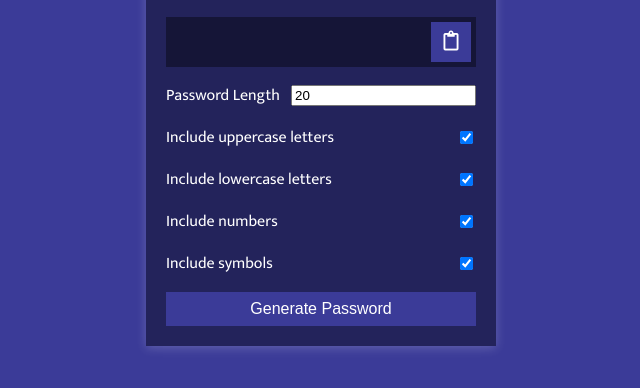
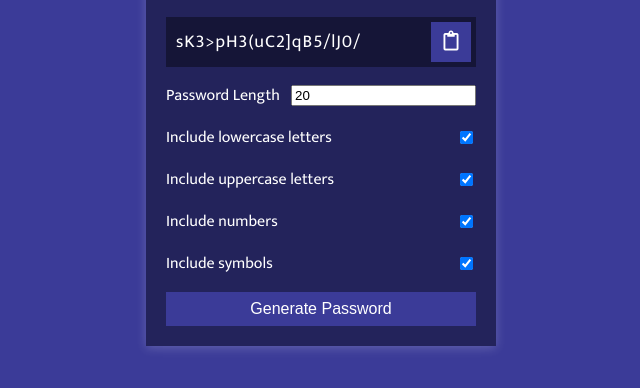
Before and after one commit to SamKeathley/small-projects, a plain HTML site: page password-generator/index.html in a window 1280 px wide. Both pictures are taken after a click on the button "Generate Password". Shown: the part 264-652 px from the top of the page, without its empty margins (319-959 px from the left). Drawn offline with Linux system fonts and the light colour scheme.

Commit message:
generate random password depending on specifications

```diff
--- a/password-generator/index.html
+++ b/password-generator/index.html
@@ -27,12 +27,12 @@
           <input type="number" id="length" min="4" man="20" value="20" />
         </div>
         <div class="setting">
+          <label>Include lowercase letters</label>
+          <input type="checkbox" id="lowercase" checked />
+        </div>
+        <div class="setting">
           <label>Include uppercase letters</label>
           <input type="checkbox" id="uppercase" checked />
-        </div>
-        <div class="setting">
-          <label>Include lowercase letters</label>
-          <input type="checkbox" id="lowercase" checked />
         </div>
         <div class="setting">
           <label>Include numbers</label>
--- a/password-generator/script.js
+++ b/password-generator/script.js
@@ -1,9 +1,59 @@
+const resultEl = document.getElementById('result');
+const lengthEl = document.getElementById('length');
+const lowercaseEl = document.getElementById('lowercase');
+const uppercaseEl = document.getElementById('uppercase');
+const numbersEl = document.getElementById('numbers');
+const symbolsEl = document.getElementById('symbols');
+const generateEl = document.getElementById('generate');
+const clipboardEl = document.getElementById('clipboard');
+
 const randomFunc = {
   lower: getRandomLower,
   upper: getRandomUpper,
   number: getRandomNumber,
   symbol: getRandomSymbol
 };
+
+generateEl.addEventListener('click', () => {
+  const length = +lengthEl.value;
+  const hasLower = lowercaseEl.checked;
+  const hasUpper = uppercaseEl.checked;
+  const hasNumber = numbersEl.checked;
+  const hasSymbol = symbolsEl.checked;
+
+  resultEl.innerText = generatePassword(
+    hasLower,
+    hasUpper,
+    hasNumber,
+    hasSymbol,
+    length
+  );
+});
+
+function generatePassword(lower, upper, number, symbol, length) {
+  let generatedPassword = '';
+  const typesCount = lower + upper + number + symbol;
+  // Filter out anything that has a value of false
+  const typesArr = [{ lower }, { upper }, { number }, { symbol }].filter(
+    (item) => Object.values(item)[0]
+  );
+
+  if (typesCount === 0) {
+    return '';
+  }
+
+  // Create password
+  for (let i = 0; i < length; i += typesCount) {
+    typesArr.forEach((type) => {
+      const funcName = Object.keys(type)[0];
+      generatedPassword += randomFunc[funcName]();
+    });
+  }
+
+  const finalPassword = generatedPassword.slice(0, length);
+
+  return finalPassword;
+}
 
 function getRandomLower() {
   return String.fromCharCode(Math.floor(Math.random() * 26) + 97);
```
